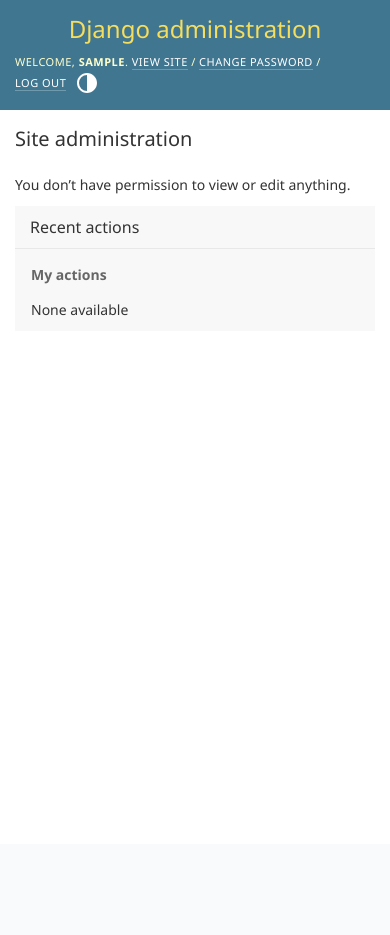
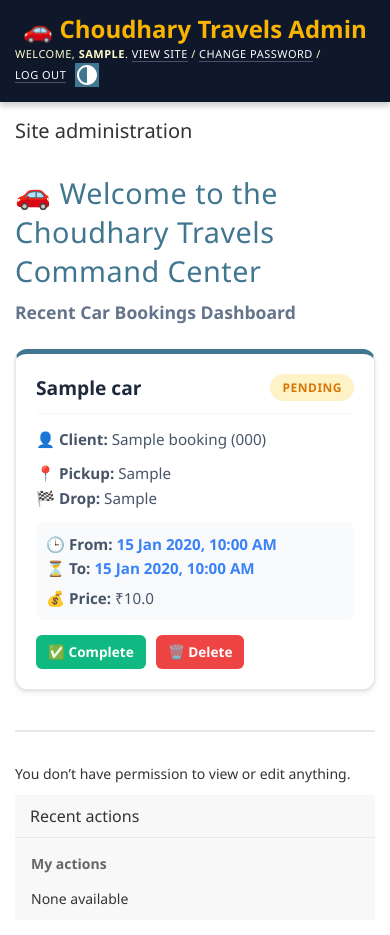
Before and after one commit to kaushalahirwar21/choudhary-travels, a Django app: page /secure-login/ in a window 390 px wide. Before the commit the page ends 316 px from the top, so only its background shows below. Run offline with Django 5.2, Linux system fonts and the light colour scheme; a user stored in the database is signed in; tables that the repository leaves empty hold one stand-in row (values such as "Sample post"); data that the repository does not hold is empty.

Commit message:
feat: implement booking system with WhatsApp integration, custom admin styling, and responsive frontend templates

```diff
--- a/booking/models.py
+++ b/booking/models.py
@@ -20,15 +20,12 @@
     end_time = models.DateTimeField()
     car = models.ForeignKey(Car, on_delete=models.CASCADE)
     total_price = models.FloatField()
-    status = models.CharField(max_length=20, default='Pending')
+    STATUS_CHOICES = [
+        ('Pending', 'Pending'),
+        ('Confirmed', 'Confirmed'),
+        ('Cancelled', 'Cancelled'),
+    ]
+    status = models.CharField(max_length=20, choices=STATUS_CHOICES, default='Pending')
 
     def __str__(self):
         return self.name
-
-STATUS_CHOICES = [
-    ('Pending', 'Pending'),
-    ('Confirmed', 'Confirmed'),
-    ('Cancelled', 'Cancelled'),
-]
-
-status = models.CharField(max_length=20, choices=STATUS_CHOICES, default='Pending')
--- /dev/null
+++ b/booking/templatetags/__init__.py
@@ -0,0 +1 @@
+# init
--- /dev/null
+++ b/booking/templatetags/booking_tags.py
@@ -0,0 +1,8 @@
+from django import template
+from booking.models import Booking
+
+register = template.Library()
+
+@register.simple_tag
+def get_recent_bookings():
+    return Booking.objects.exclude(status='Cancelled').order_by('-start_time')[:10]
--- /dev/null
+++ b/templates/admin/base_site.html
@@ -0,0 +1,65 @@
+{% extends "admin/base.html" %}
+
+{% block title %}{{ title }} | {{ site_title|default:_('Django site admin') }}{% endblock %}
+
+{% block branding %}
+<h1 id="site-name"><a href="{% url 'admin:index' %}" style="color: #f8b400; font-weight: bold; font-size: 1.5rem; text-decoration: none;">🚗 Choudhary Travels Admin</a></h1>
+{% endblock %}
+
+{% block extrastyle %}
+<style>
+    /* Global Admin UI Overrides */
+    #header {
+        background: #0f172a; /* Dark sleek header */
+        box-shadow: 0 4px 6px rgba(0,0,0,0.2);
+        padding: 12px 20px;
+    }
+    div.breadcrumbs {
+        background: #f1f5f9;
+        color: #475569;
+        border-bottom: 1px solid #e2e8f0;
+        padding: 12px 20px;
+        font-size: 0.95rem;
+    }
+    div.breadcrumbs a {
+        color: #3b82f6;
+        text-decoration: none;
+        font-weight: 500;
+    }
+    div.breadcrumbs a:hover {
+        text-decoration: underline;
+    }
+    .module h2, .module caption, .inline-group h2 {
+        background: #417690;
+        border-radius: 6px 6px 0 0;
+    }
+    /* Modules table styling */
+    th {
+        font-weight: 600;
+    }
+    #branding h1 {
+        margin: 0;
+    }
+    /* Buttons */
+    .button, input[type=submit], input[type=button], .submit-row input, a.button {
+        background: #3b82f6;
+        border-radius: 6px;
+        border: none;
+        transition: background 0.2s ease;
+    }
+    .button:hover, input[type=submit]:hover, input[type=button]:hover {
+        background: #2563eb;
+    }
+    .button.default, input[type=submit].default {
+        background: #10b981;
+    }
+    .button.default:hover, input[type=submit].default:hover {
+        background: #059669;
+    }
+    a:link, a:visited {
+        color: #3b82f6;
+    }
+</style>
+{% endblock %}
+
+{% block nav-global %}{% endblock %}
--- /dev/null
+++ b/templates/admin/index.html
@@ -0,0 +1,121 @@
+{% extends "admin/index.html" %}
+{% load booking_tags %}
+
+{% block extrastyle %}
+{{ block.super }}
+<style>
+    /* Custom Admin Dashboard Dashboard Styles */
+    .custom-dashboard-container {
+        display: grid;
+        grid-template-columns: repeat(auto-fill, minmax(320px, 1fr));
+        gap: 20px;
+        margin-bottom: 40px;
+    }
+    .custom-card {
+        background: #ffffff;
+        border-radius: 12px;
+        padding: 20px;
+        box-shadow: 0 4px 6px rgba(0,0,0,0.05), 0 1px 3px rgba(0,0,0,0.1);
+        transition: transform 0.2s ease, box-shadow 0.2s ease;
+        border: 1px solid #e2e8f0;
+        border-top: 5px solid #417690;
+    }
+    .custom-card:hover {
+        transform: translateY(-5px);
+        box-shadow: 0 10px 15px rgba(0,0,0,0.1);
+    }
+    .custom-card-header {
+        font-size: 1.2rem;
+        font-weight: 700;
+        color: #1e293b;
+        margin-bottom: 12px;
+        border-bottom: 2px solid #f8fafc;
+        padding-bottom: 12px;
+        display: flex;
+        justify-content: space-between;
+        align-items: center;
+    }
+    .custom-card-body {
+        font-size: 0.95rem;
+        color: #475569;
+        line-height: 1.6;
+    }
+    .status-badge {
+        padding: 5px 12px;
+        border-radius: 20px;
+        font-size: 0.75rem;
+        font-weight: 700;
+        text-transform: uppercase;
+        letter-spacing: 0.5px;
+    }
+    .status-Pending {
+        background-color: #fef3c7;
+        color: #d97706;
+    }
+    .status-Confirmed {
+        background-color: #dcfce7;
+        color: #15803d;
+    }
+    .date-text {
+        color: #3b82f6;
+        font-weight: 600;
+    }
+    .dashboard-title {
+        color: #417690;
+        font-weight: 300;
+        margin-bottom: 10px;
+        font-size: 1.8rem;
+        letter-spacing: 0.5px;
+    }
+    .dashboard-subtitle {
+        color: #64748b;
+        font-size: 1.1rem;
+        margin-bottom: 25px;
+    }
+</style>
+{% endblock %}
+
+{% block content %}
+<h2 class="dashboard-title">🚗 Welcome to the Choudhary Travels Command Center</h2>
+
+<div class="dashboard-subtitle"><strong>Recent Car Bookings Dashboard</strong></div>
+
+{% get_recent_bookings as recent_bookings %}
+
+{% if recent_bookings %}
+    <div class="custom-dashboard-container">
+    {% for b in recent_bookings %}
+        <div class="custom-card">
+            <div class="custom-card-header">
+                {{ b.car.name }}
+                <span class="status-badge status-{{ b.status }}">{{ b.status }}</span>
+            </div>
+            <div class="custom-card-body">
+                <div><strong>👤 Client:</strong> {{ b.name }} ({{ b.phone }})</div>
+                <div style="margin-top: 10px;"><strong>📍 Pickup:</strong> {{ b.pickup }}</div>
+                <div><strong>🏁 Drop:</strong> {{ b.drop }}</div>
+                <div style="margin-top: 12px; padding: 10px; background: #f8fafc; border-radius: 8px;">
+                    <div><strong>🕒 From:</strong> <span class="date-text">{{ b.start_time|date:"d M Y, h:i A" }}</span></div>
+                    <div><strong>⏳ To:</strong> <span class="date-text">{{ b.end_time|date:"d M Y, h:i A" }}</span></div>
+                    <div style="margin-top: 5px;"><strong>💰 Price:</strong> ₹{{ b.total_price }}</div>
+                </div>
+                <div style="margin-top: 15px; display: flex; gap: 10px;">
+                    {% if b.status != 'Confirmed' %}
+                    <a href="{% url 'admin:booking_mark_confirmed' b.id %}" style="padding: 6px 12px; background: #10b981; color: white; text-decoration: none; border-radius: 6px; font-weight: bold; font-size: 0.85rem;">✅ Complete</a>
+                    {% endif %}
+                    <a href="{% url 'admin:booking_delete_booking' b.id %}" onclick="return confirm('Do you want to delete this booking?');" style="padding: 6px 12px; background: #ef4444; color: white; text-decoration: none; border-radius: 6px; font-weight: bold; font-size: 0.85rem;">🗑️ Delete</a>
+                </div>
+            </div>
+        </div>
+    {% endfor %}
+    </div>
+{% else %}
+    <div style="padding: 30px; background: #f8fafc; border-radius: 12px; border: 2px dashed #cbd5e1; text-align: center; color: #64748b; margin-bottom: 40px; font-size: 1.1rem;">
+        No active or recent bookings to display. The fleet is fully available!
+    </div>
+{% endif %}
+
+<hr style="border: 0; border-top: 1px solid #e2e8f0; margin: 30px 0;">
+
+{{ block.super }}
+{% endblock %}
--- a/templates/home.html
+++ b/templates/home.html
@@ -64,8 +64,7 @@
 
                 <h4>Mahindra Bolero Neo</h4>
                 <p>Comfortable 7-seater car suitable for local and outstation travel.</p>
-
-                <h5>₹300 / hour</h5>
+                <h5 class="fw-bold text-success mb-3">Rate: ₹20 / km</h5>
 
                 <a href="/book/" class="btn btn-success mt-2">Book Now</a>
 
```
Also changed, not shown: booking/admin.py (+21 -0 lines), booking/views.py (+5 -2 lines), templates/base.html (+29 -2 lines), templates/book.html (+26 -0 lines), car.png (added), static/images/car.jpg (deleted), static/images/car.png (added).
